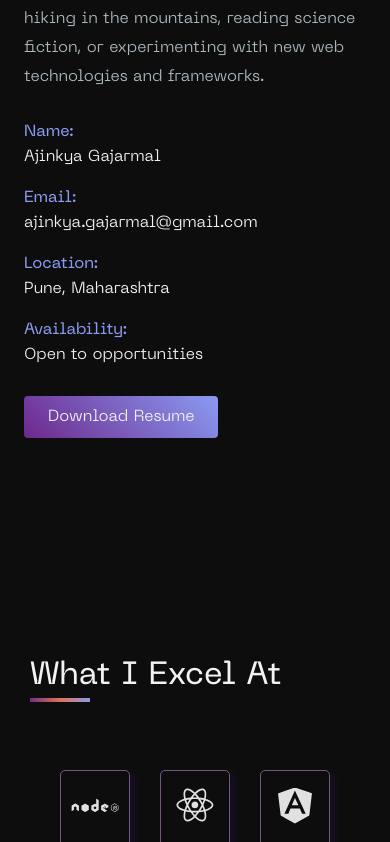
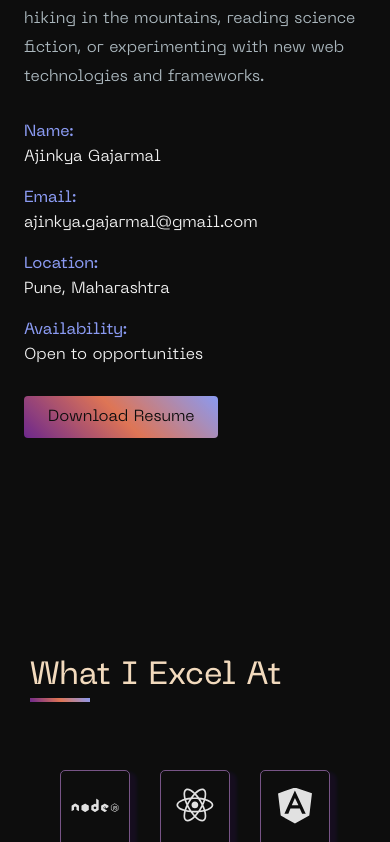
Before and after one commit to ajinkyagajarmal/Ajinkya-s-Portfolio, a React (Create React App) app: page / in a window 390 px wide. Shown: the part 1942-2784 px from the top of the page. Built offline with nearby package versions, Linux system fonts and the light colour scheme; the HTML template or start-up script is replaced by a standard one.

Commit message:
Footer made responsive

```diff
--- a/src/App.css
+++ b/src/App.css
@@ -257,6 +257,7 @@ section {
   margin-bottom: 3rem;
   position: relative;
   display: inline-block;
+  color: bisque;
 }
 
 .section-title:after {
@@ -453,8 +454,9 @@ section {
 .resume-button {
   display: inline-block;
   padding: 0.8rem 1.5rem;
-  background: linear-gradient(45deg, #a931e1a2, #8c9eff);
-  color: #ffffff;
+  background: linear-gradient(45deg, #a931e1a2,#E97451, #8c9eff);
+  color: #000000;
+  font-weight: bold;
   border-radius: 4px;
   text-decoration: none;
   font-weight: 500;
@@ -855,11 +857,13 @@ section {
 
 .submit-button {
   padding: 1rem 2rem;
-  background: linear-gradient(45deg, #a931e1a2, #8c9eff);
-  color: #ffffff;
+  background: linear-gradient(45deg, #a931e1a2,#E97451, #8c9eff);
+  color: #000000;
   border: none;
   border-radius: 4px;
-  font-weight: 500;
+  font-family: 'Neue Machine', 'Poppins', -apple-system, BlinkMacSystemFont, 'Segoe UI', 'Roboto', 'Oxygen';
+  font-weight: bold;
+  font-size:medium;
   cursor: pointer;
   transition: all 0.3s ease;
   width: 100%;
@@ -867,7 +871,7 @@ section {
 
 .submit-button:hover {
   transform: translateY(-3px);
-  box-shadow: 0 10px 20px rgba(100, 181, 246, 0.4);
+  box-shadow: 0 10px 20px #a931e1a2;
 }
 
 .submit-button.sending {
@@ -919,7 +923,7 @@ section {
 }
 
 .footer-links a:hover {
-  color: #a931e1a2;
+  color: #E97451;
 }
 
 .footer-social {
@@ -936,7 +940,7 @@ section {
 }
 
 .social-icon:hover {
-  color: #a931e1a2;
+  color: #E97451;
 }
 
 .footer-bottom {
```
